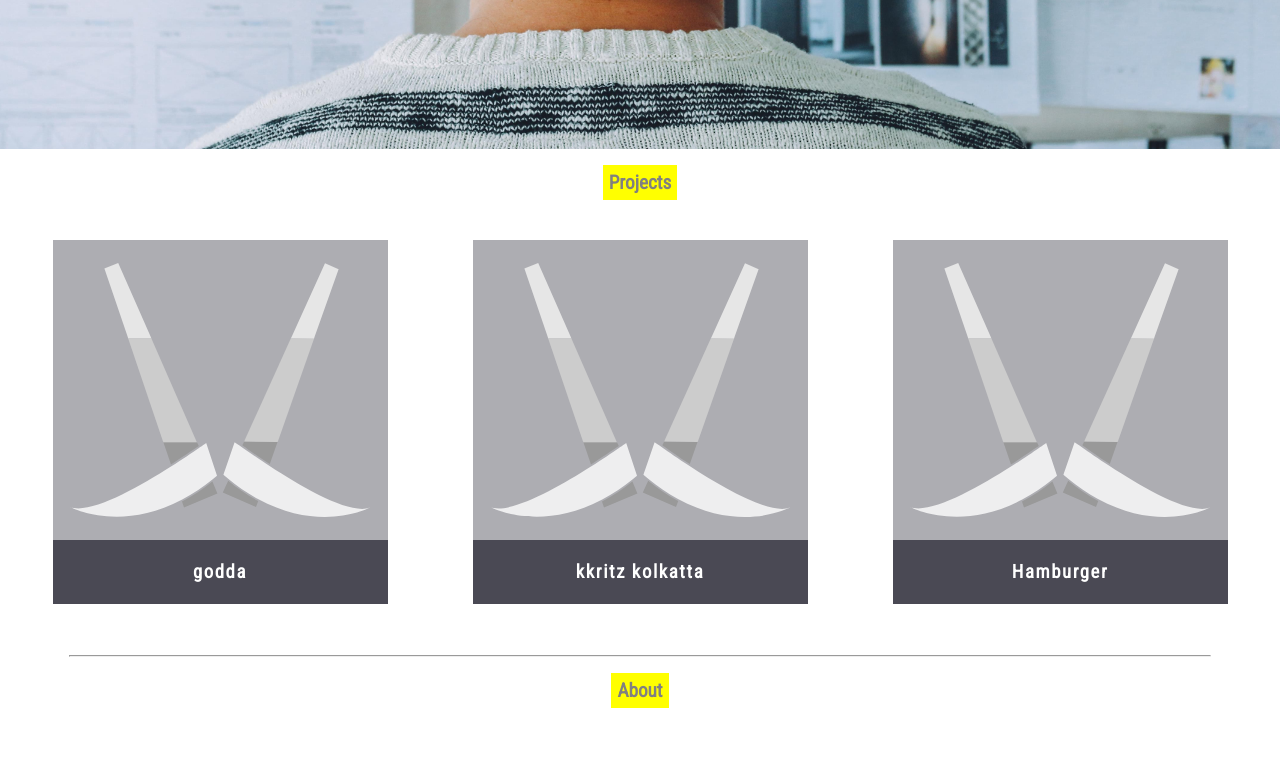
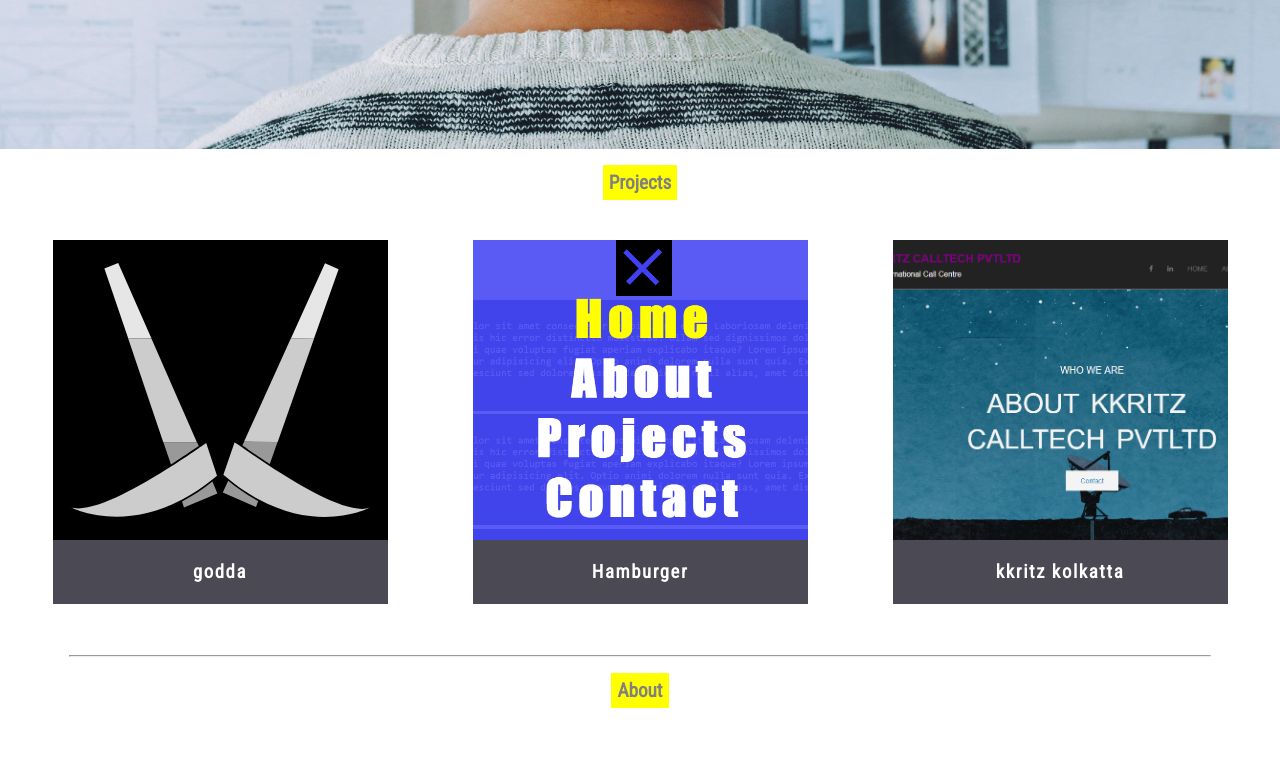
Before and after one commit to mahtobittu/mahtobittu.github.io, a PHP site: page / in a window 1280 px wide. Shown: the part 651-1431 px from the top of the page. Run offline with PHP 8.4, Linux system fonts and the light colour scheme.

Commit message:
Add files via upload

```diff
--- a/index.html
+++ b/index.html
@@ -90,23 +90,23 @@
                 </div>
 
 
-
-
-
                 <div class="projectbox hack">
-                    <div class="imgContainer imgContainer1"></div>
+                    <div class="imgContainer imgContainer2"></div>
                     <div style="background-color: #4a4954; padding: 21px; text-align: center;">
-                       <a href ='mahtobitt.github.io/kkritz/' class='projestname'><h3 >kkritz kolkatta</h3></a>
+                       <a href ='https://mahtobittu.github.io/Hamburger/' class='projestname'><h3 >Hamburger</h3></a>
                     </div>
                 </div>
 
 
                 <div class="projectbox hack">
-                    <div class="imgContainer imgContainer1"></div>
+                    <div class="imgContainer imgContainer3"></div>
                     <div style="background-color: #4a4954; padding: 21px; text-align: center;">
-                       <a href ='mahtobitt.github.io/kkritz/' class='projestname'><h3 >Hamburger</h3></a>
+                       <a href ='https://mahtobittu.github.io/kkritz/' class='projestname'><h3 >kkritz kolkatta</h3></a>
                     </div>
                 </div>
+
+
+
 
 
 
--- a/jssolution.css
+++ b/jssolution.css
@@ -15,18 +15,20 @@ body{
     background-position: center;
 }
 
-.imgContainer1{
-    background-image: url(lamon11.svg);
+.imgContainer2{
+    background-image: url(ham.png);
     background-repeat: no-repeat;
     background-color: black;
     background-position: center;
+    background-size: cover;
 }
 
-.imgContainer1{
-    background-image: url(lamon11.svg);
+.imgContainer3{
+    background-image: url(kk.png);
     background-repeat: no-repeat;
     background-color: black;
     background-position: center;
+    background-size: 487px;
 }
 
 
@@ -334,7 +336,7 @@ header{
 .imgContainer{
 
     height: 320px;
-    background-color: #4a495473;
+
 }
 
 .projectbox{
```
Also changed, not shown: ham.png (added), kk.png (added).
